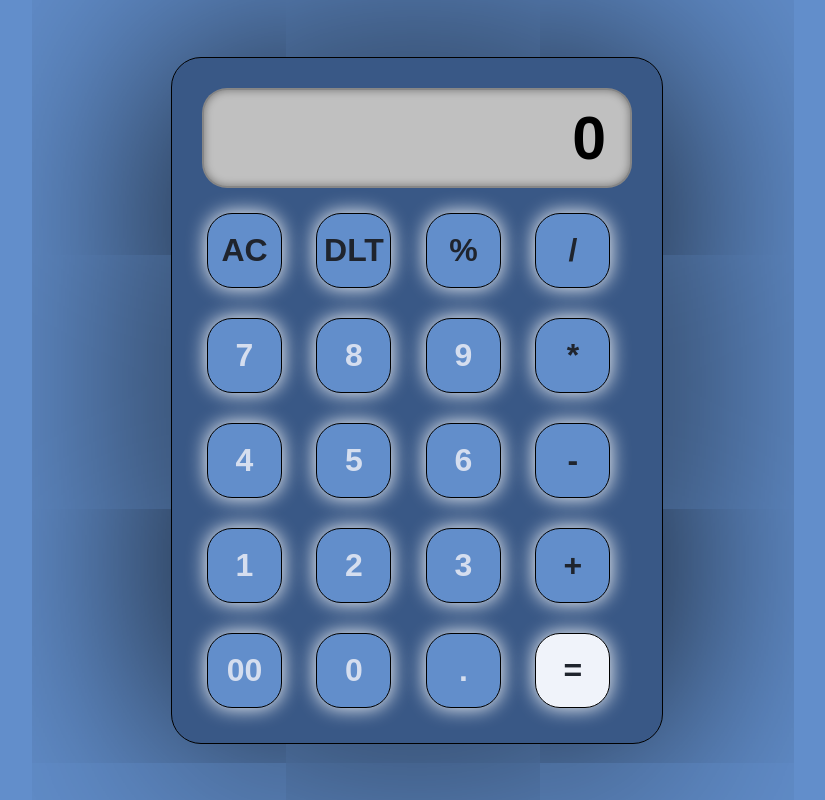
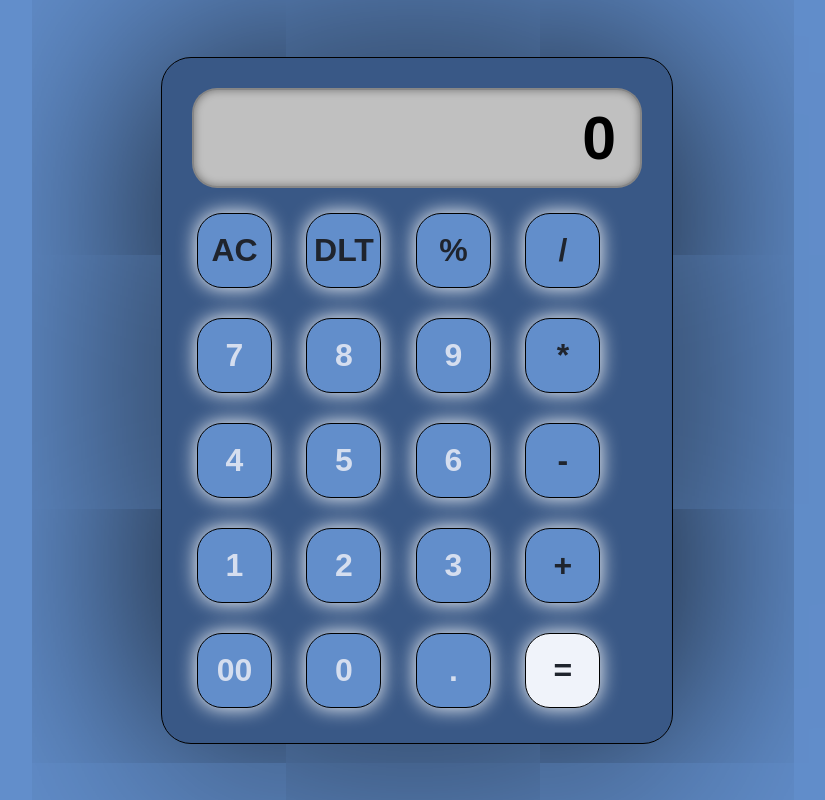
Before and after one commit to Shaikhanas2110/Anas-Shaikh-WebDev-projects, a plain HTML site: page Calculator/index.html in a window 1280 px wide. Shown: the whole page, without its empty margins (223-1048 px from the left). Drawn offline with Linux system fonts and the light colour scheme.

Commit message:
Update style.css

```diff
--- a/Calculator/style.css
+++ b/Calculator/style.css
@@ -29,7 +29,7 @@ body {
 }
 
 input {
-    width: 430px;
+    width: 450px;
     height: 100px;
     padding: 24px;
     margin: 10px;
```
